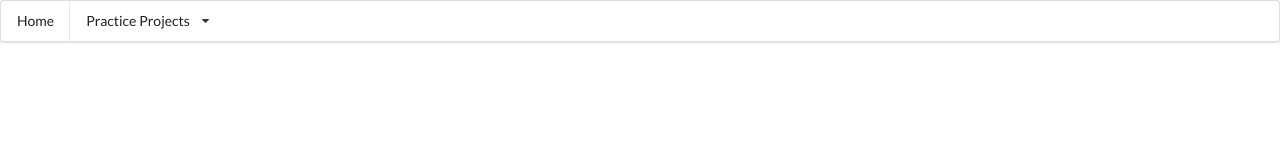
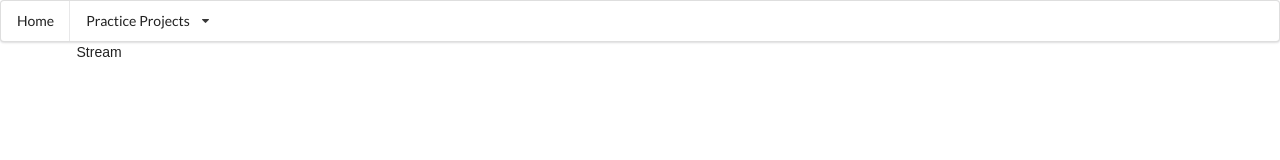
Before and after one commit to hungrypc/practice-list, a React (Create React App) app: page /stream in a window 1280 px wide. Shown: the top 160 px of the page. Built offline with nearby package versions, Linux system fonts and the light colour scheme.

Commit message:
starting stream app

```diff
--- a/src/App.js
+++ b/src/App.js
@@ -8,6 +8,7 @@ import Search from './search/Search';
 import Youtube from './youtube/Youtube';
 import Songs from './songs/components/Songs';
 import Blog from './blog/components/Blog';
+import Stream from './stream/components/Stream';
 import './style/App.css';
 
 class App extends Component {
@@ -24,6 +25,7 @@ class App extends Component {
               <Route path='/youtube' component={Youtube} exact />
               <Route path='/songs' component={Songs} exact />
               <Route path='/blog' component={Blog} exact />
+              <Route path='/stream' component={Stream} exact />
             </Switch>
         </div>
       </BrowserRouter>
--- a/src/Nav.js
+++ b/src/Nav.js
@@ -15,6 +15,7 @@ const Nav = () => {
                <Link className="item" to="/youtube">Youtube</Link>
                <Link className="item" to="/songs">Songs</Link>
                <Link className="item" to="/blog">Blog</Link>
+               <Link className="item" to="/stream">Stream</Link>
             </div>
          </div>
 
--- /dev/null
+++ b/src/stream/components/App.js
@@ -0,0 +1,12 @@
+import React from 'react';
+
+
+const App = () => {
+    return (
+        <div className="ui container">
+            Stream
+        </div>
+    );
+};
+
+export default App;
--- /dev/null
+++ b/src/stream/components/Stream.js
@@ -0,0 +1,21 @@
+import React from 'react';
+// import { Provider } from 'react-redux';
+// import { createStore, applyMiddleware } from 'redux';
+// import thunk from 'redux-thunk';
+
+import App from './App';
+// import reducers from '../reducers';
+
+// const store = createStore(reducers, applyMiddleware(thunk))
+
+const Stream = () => {
+    return (
+        <div>
+            {/* <Provider store={store}> */}
+                <App />
+            {/* </Provider> */}
+        </div>
+    )
+};
+
+export default Stream;
```
